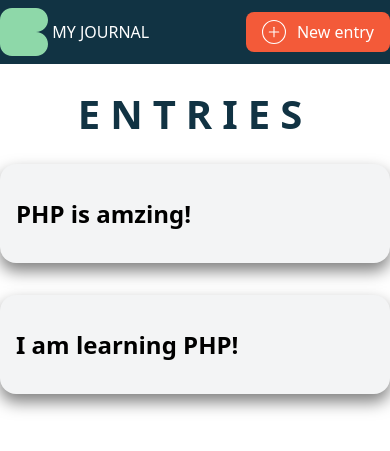
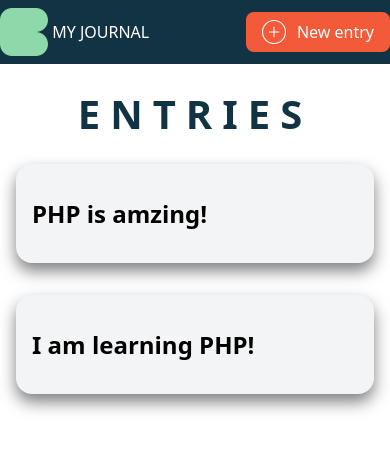
Before and after one commit to shoaibalirts/PHP-Diary, a PHP site: page / in a window 390 px wide. Shown: the top 451 px of the page. Run offline with PHP 8.4, Linux system fonts and the light colour scheme.

Commit message:
responsive design for container in main

```diff
--- a/index.html
+++ b/index.html
@@ -4,7 +4,7 @@
     <meta charset="UTF-8" />
     <meta name="viewport" content="width=device-width, initial-scale=1.0" />
     <link rel="stylesheet" href="./styles/normalize.css" />
-    <link rel="stylesheet" href="./styles/styles.css?v=1" />
+    <link rel="stylesheet" href="./styles/styles.css" />
     <title>PHP Diary</title>
   </head>
   <body>
@@ -50,6 +50,7 @@
       </a>
     </nav>
     <main>
+      <div class="container">
         <h1 class="main-heading">Entries</h1>
         <div class="card">
           <h2 class="card__heading">PHP is amzing!</h2>
@@ -57,6 +58,7 @@
         <div class="card">
           <h2 class="card__heading">I am learning PHP!</h2>
         </div>
+      </div>
     </main>
   </body>
 </html>
--- a/styles/styles.css
+++ b/styles/styles.css
@@ -1,3 +1,6 @@
+* {
+  box-sizing: border-box;
+}
 html {
   font-family: system-ui, -apple-system, "Segoe UI", Roboto, "Helvetica Neue",
     "Noto Sans", "Liberation Sans", Arial, sans-serif, "Apple Color Emoji",
@@ -55,9 +58,40 @@ html {
   letter-spacing: 0.25em;
 }
 .card {
-  background-color: #F3F4F5;
+  background-color: #f3f4f5;
   padding: 1rem;
   margin-bottom: 2rem;
   border-radius: 1rem;
-  box-shadow: 0 0.5rem 1rem rgba(0,0, 0, 0.5);
+  box-shadow: 0 0.5rem 1rem rgba(0, 0, 0, 0.5);
 }
+.container {
+  width: 100%;
+  padding-left: 1rem;
+  padding-right: 1rem;
+  margin: 0 auto;
+}
+@media (min-width: 576px) {
+  .container {
+      max-width: 540px;
+  }
+}
+@media (min-width: 768px) {
+  .container {
+      max-width: 720px;
+  }
+}
+@media (min-width: 992px) {
+  .container {
+      max-width: 960px;
+  }
+}
+@media (min-width: 1200px) {
+  .container {
+      max-width: 1140px;
+  }
+}
+@media (min-width: 1400px) {
+  .container {
+      max-width: 1320px;
+  }
+}
```
Lines whose indentation alone changed are shown as unchanged.
